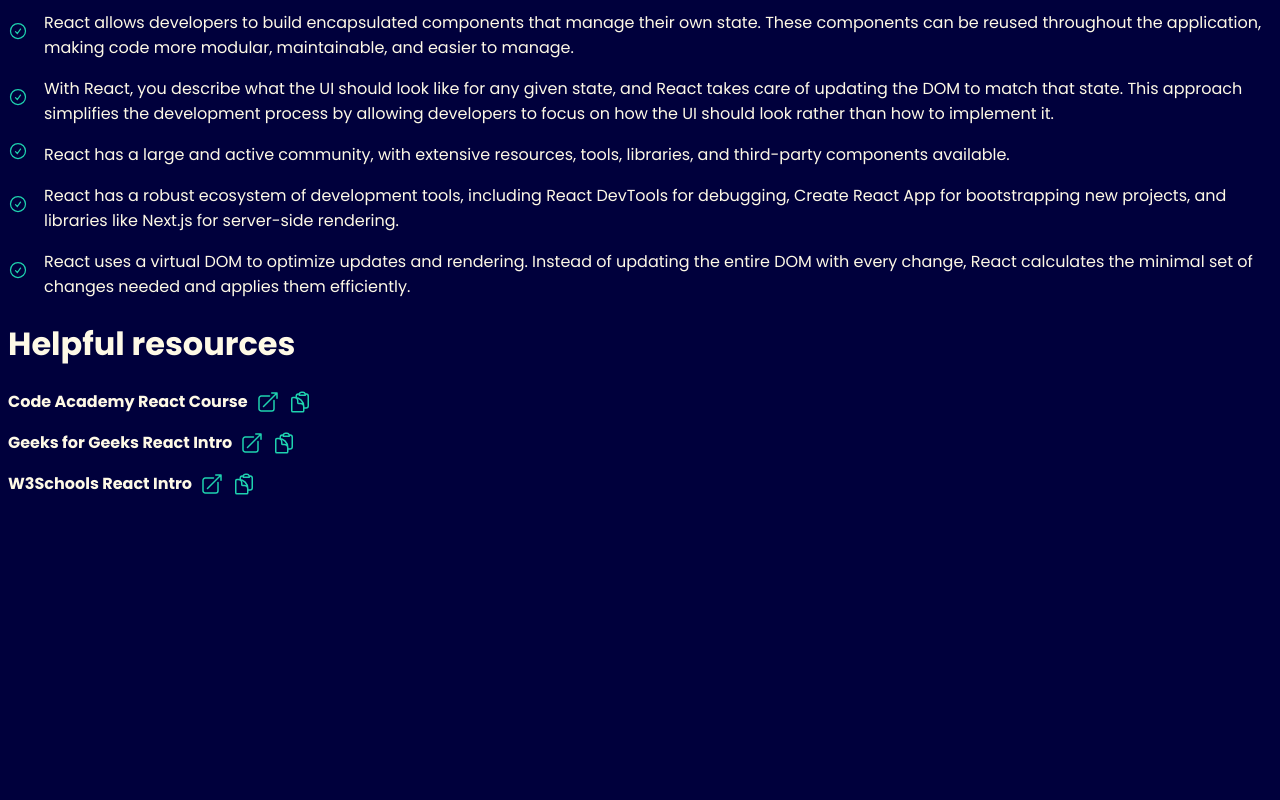
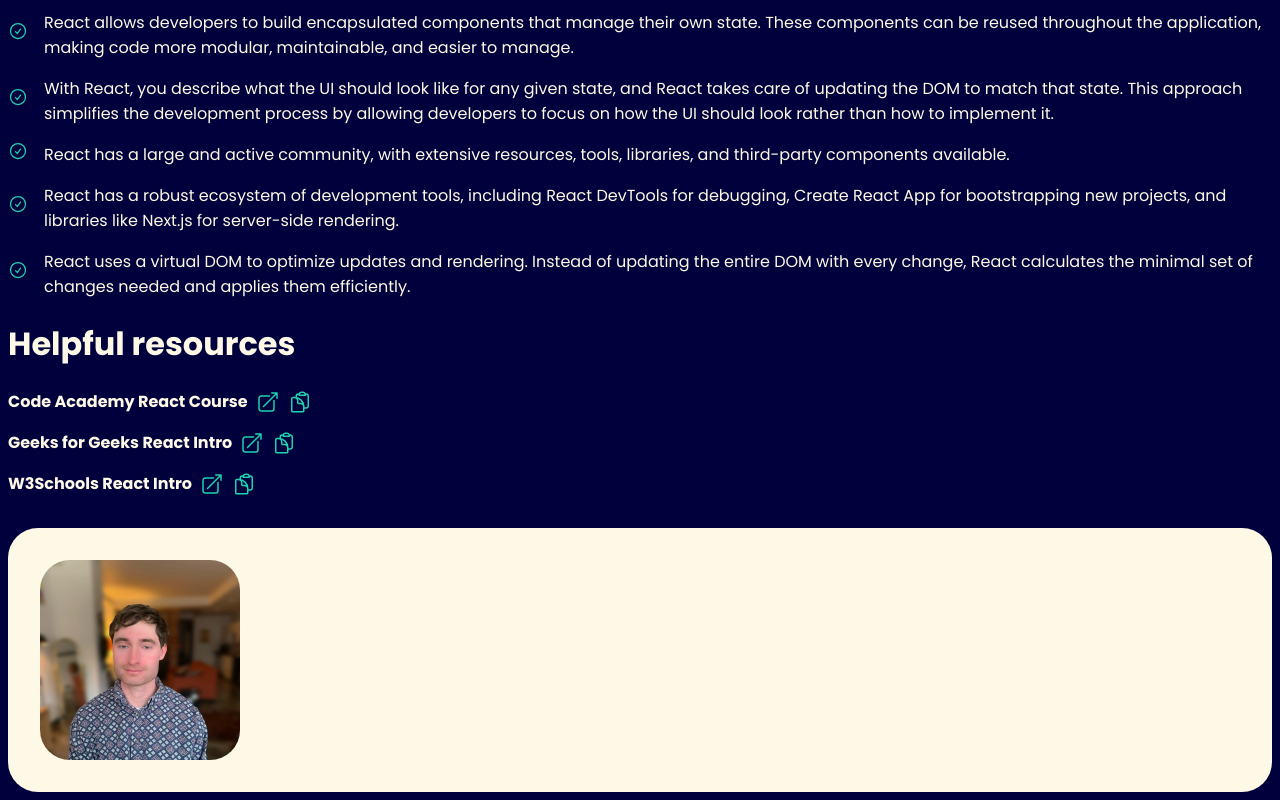
Before and after one commit to marktipton/atlas-react-and-jsx, a React (Vite) app: page / in a window 1280 px wide. Shown: the part 345-1145 px from the top of the page. Before the commit the page ends 873 px from the top, so only its background shows below. Built offline with nearby package versions, Linux system fonts and the light colour scheme.

Commit message:
added image to about me

```diff
--- a/src/App.jsx
+++ b/src/App.jsx
@@ -1,3 +1,4 @@
+import { AboutMe } from "./components/AboutMe";
 import { Header } from "./components/Header";
 import { HelpfulResource } from "./components/HelpfulResource";
 import Section from "./components/Section";
@@ -33,6 +34,7 @@
         <HelpfulResource link='https://www.geeksforgeeks.org/reactjs-introduction/' label='Geeks for Geeks React Intro'></HelpfulResource>
         <HelpfulResource link='https://www.w3schools.com/react/react_intro.asp' label='W3Schools React Intro'></HelpfulResource>
       </Section>
+      <AboutMe />
     </>
   );
 }
--- /dev/null
+++ b/src/components/AboutMe.jsx
@@ -0,0 +1,10 @@
+import React from 'react'
+import pic from '../assets/me.jpg'
+
+export function AboutMe() {
+  return (
+    <div className='about-me'>
+      <img src={pic} alt="about-picture" />
+    </div>
+  )
+}
```
Also changed, not shown: src/assets/me.jpg (added), 1 other file (tests, documents, lock files or other folders).
